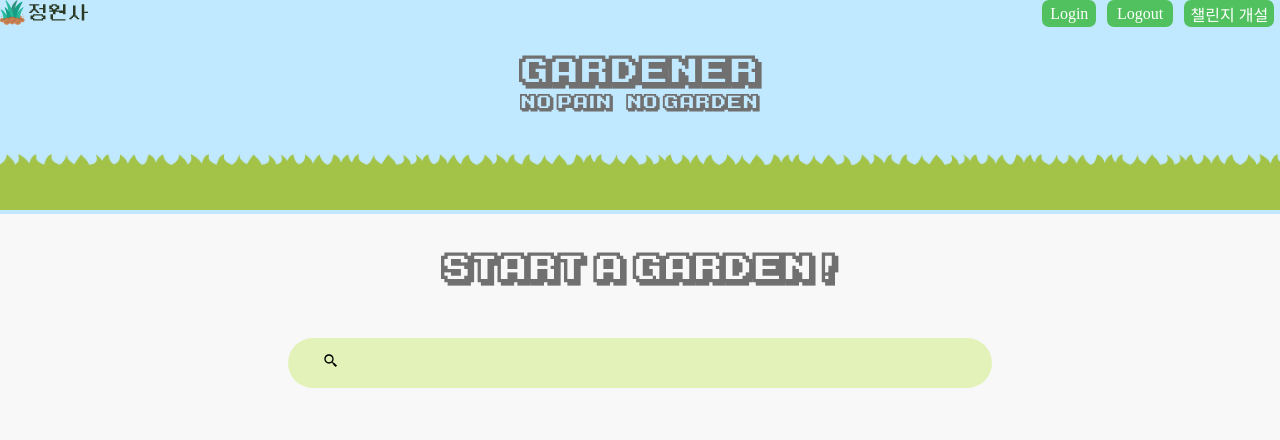
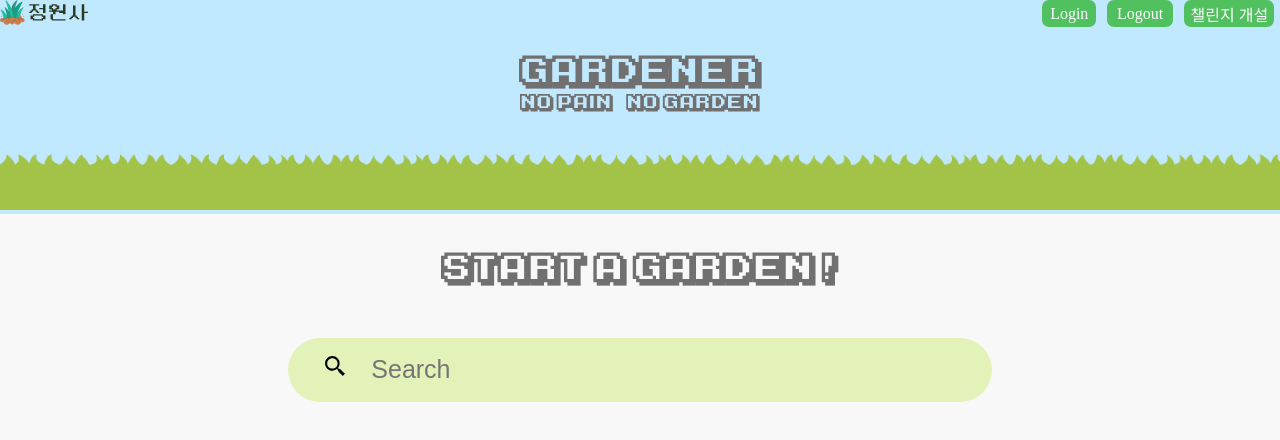
Before and after one commit to yunseonyeong/Gardener_Client, a React (Create React App) app: page /search in a window 1280 px wide. Shown: the top 440 px of the page. Built offline with nearby package versions, Linux system fonts and the light colour scheme.

Commit message:
search bar css edit

```diff
--- a/src/App.js
+++ b/src/App.js
@@ -2,12 +2,17 @@ import React from "react";
 import { Link, Route, Switch } from 'react-router-dom';
 import SearchPage from "./pages/searchPage/searchPage";
 import ChallengePage from "./pages/teamChallengePage/teamChallengePage";
+import SearchResultPage from "./pages/searchResultPage/searchResultPage";
 
 function App() {
   return (
     <>
       <Route exact path="/search">
         <SearchPage />
+      </Route>
+
+      <Route exact path="/search/result">
+        <SearchResultPage />
       </Route>
 
       <Route exact path="/challenge">
--- a/src/components/search/searchBar/searchBar.js
+++ b/src/components/search/searchBar/searchBar.js
@@ -16,13 +16,17 @@ const SearchBarInput = styled.input`
   border: none;
   padding-top:2.5%;
   padding-bottom: 2.5%;
+  font-size : 25px;
    &:focus {
         outline: none;
    }
+
 `;
+
 const SearchBarIcon = styled.div`
   padding-left: 5%;
   padding-right: 3%;
+  font-size : 25px;
 
 `
 
@@ -32,7 +36,7 @@ function searchBar() {
       <SearchBarIcon>
         <BiSearchAlt2 />
       </SearchBarIcon>
-      <SearchBarInput />
+      <SearchBarInput placeholder="Search"/>
     </SearchBarDom>
   );
 }
```
Also changed, not shown: src/components/teamChallenge/modal/createChallengeModal.js (added, +16 -0 lines), src/pages/searchResultPage/searchResultPage.js (added).
